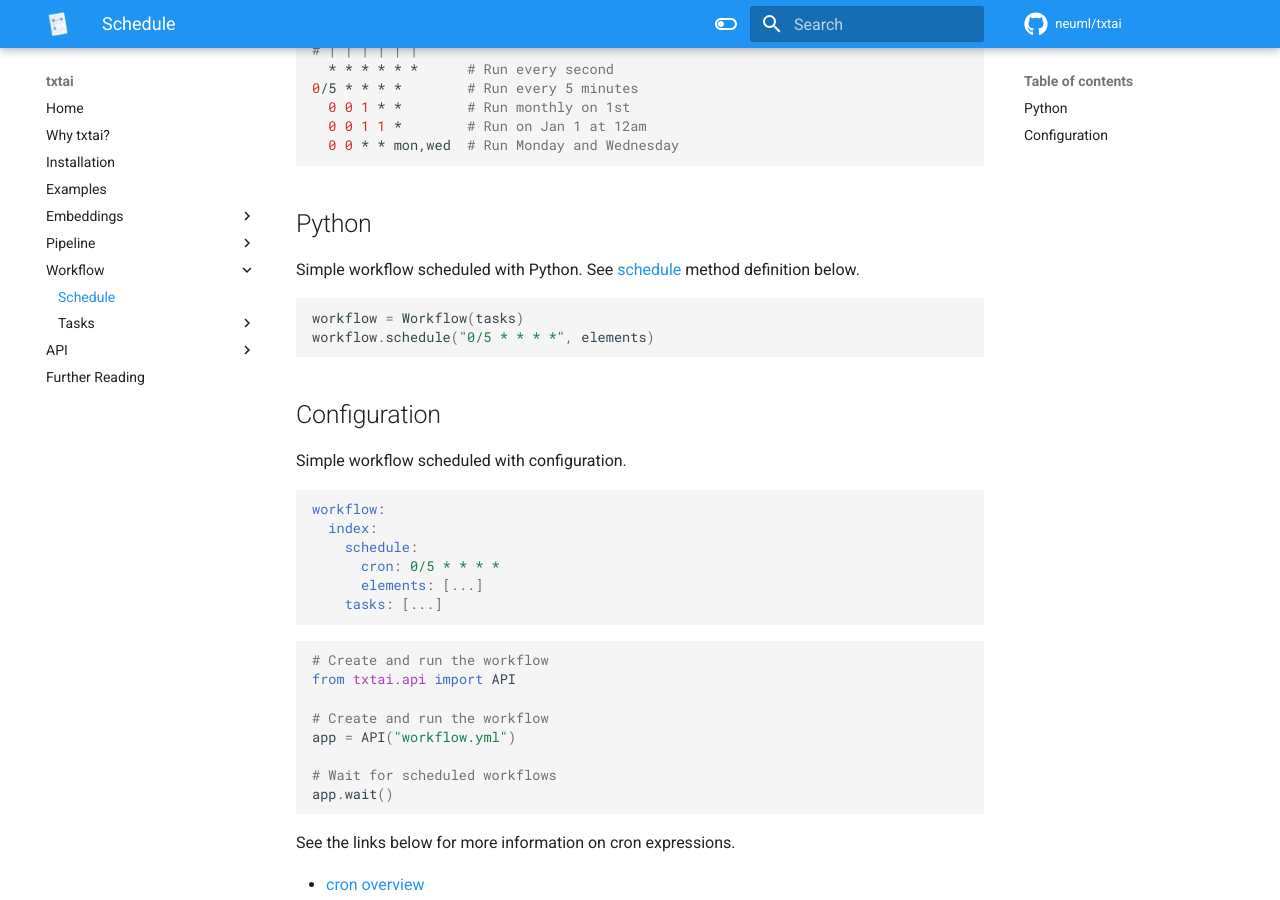
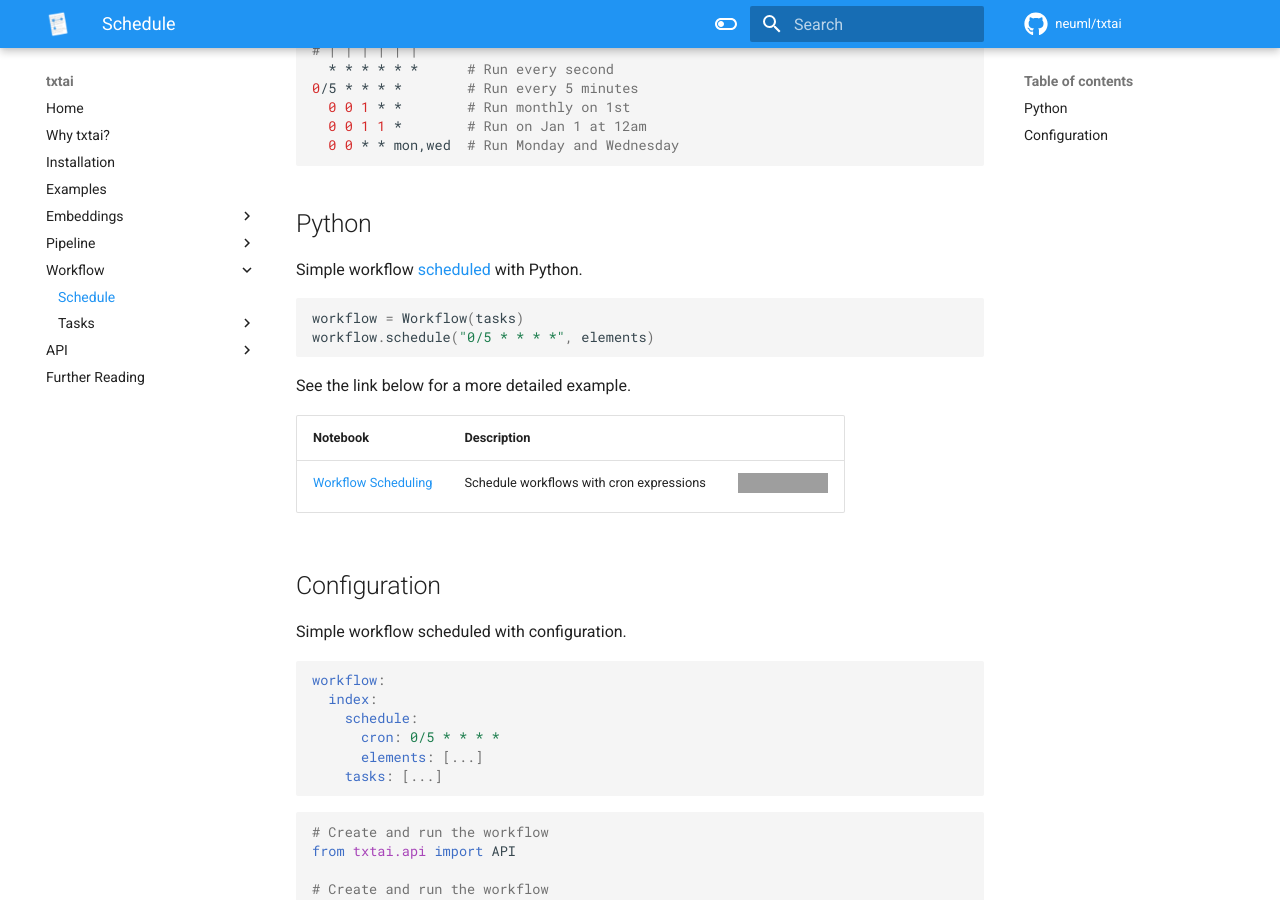
Before and after one commit to neuml/txtai, an MkDocs documentation site: the page built from docs/workflow/schedule.md, in a window 1280 px wide and 900 px high, scrolled down 658 px. Built offline with MkDocs 1.6.1 and Material for MkDocs 9.7.7, drawn with Linux system fonts in a browser that asks for light colours; comment, search, counter and statistics services are not loaded; grey boxes are pictures that could not be loaded.

Commit message:
Documentation update

````diff
--- a/docs/workflow/schedule.md
+++ b/docs/workflow/schedule.md
@@ -25,12 +25,18 @@
 ```
 
 ## Python
-Simple workflow scheduled with Python. See [schedule](../#txtai.workflow.base.Workflow.schedule) method definition below.
+Simple workflow [scheduled](../#txtai.workflow.base.Workflow.schedule) with Python.
 
 ```python
 workflow = Workflow(tasks)
 workflow.schedule("0/5 * * * *", elements)
 ```
+
+See the link below for a more detailed example.
+
+| Notebook  | Description  |       |
+|:----------|:-------------|------:|
+| [Workflow Scheduling](https://github.com/neuml/txtai/blob/master/examples/27_Workflow_scheduling.ipynb) | Schedule workflows with cron expressions | [![Open In Colab](https://colab.research.google.com/assets/colab-badge.svg)](https://colab.research.google.com/github/neuml/txtai/blob/master/examples/27_Workflow_scheduling.ipynb) |
 
 ## Configuration
 Simple workflow scheduled with configuration.
````
Also changed, not shown: README.md (+1 -0 lines), docs/examples.md (+1 -0 lines).
